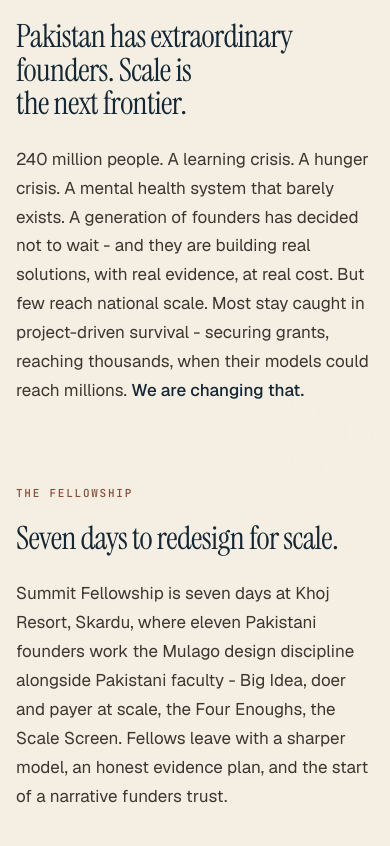
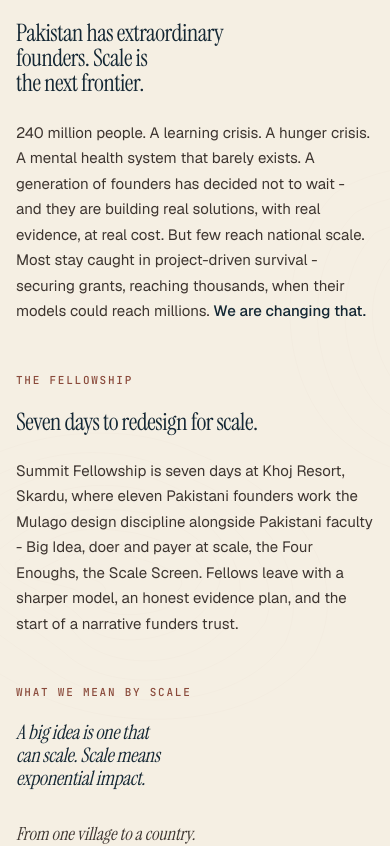
Before and after one commit to usmanjaved-droid/summit-fellowship-website, a Next.js app: page / in a window 390 px wide. Shown: the part 1300-2146 px from the top of the page. Built offline with nearby package versions, Linux system fonts and the light colour scheme.

Commit message:
fix: add mobile text sizing rules for whatis section to improve readability

```diff
--- a/app/globals.css
+++ b/app/globals.css
@@ -1769,6 +1769,24 @@ p { text-wrap: pretty; margin: 0; }
   .exp-chart__label { font-size: 44px; }
 }
 
+@media (max-width: 640px) {
+  .whatis-block + .whatis-block {
+    margin-top: clamp(48px, 8vw, 80px);
+  }
+  .whatis-block__heading {
+    font-size: clamp(24px, 5vw, 36px);
+  }
+  .whatis__body {
+    font-size: clamp(15px, 3.5vw, 17px);
+  }
+  .whatis__pull {
+    font-size: clamp(20px, 5vw, 28px);
+  }
+  .exp-chart__label {
+    font-size: 36px;
+  }
+}
+
 /* === HOME: Meet the people === */
 .people { background: var(--paper); }
 .people__head { margin-bottom: 56px; }
```
